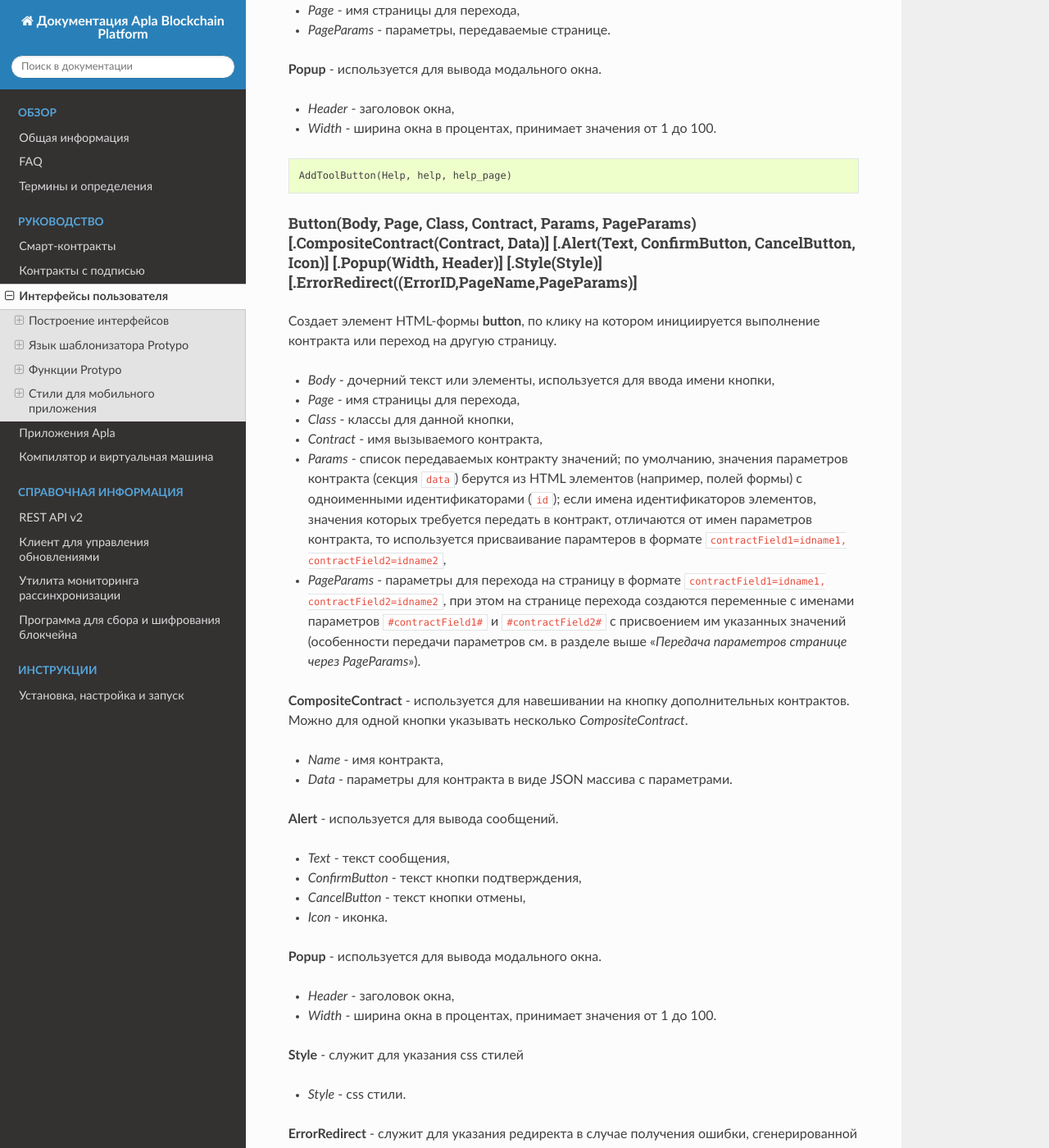
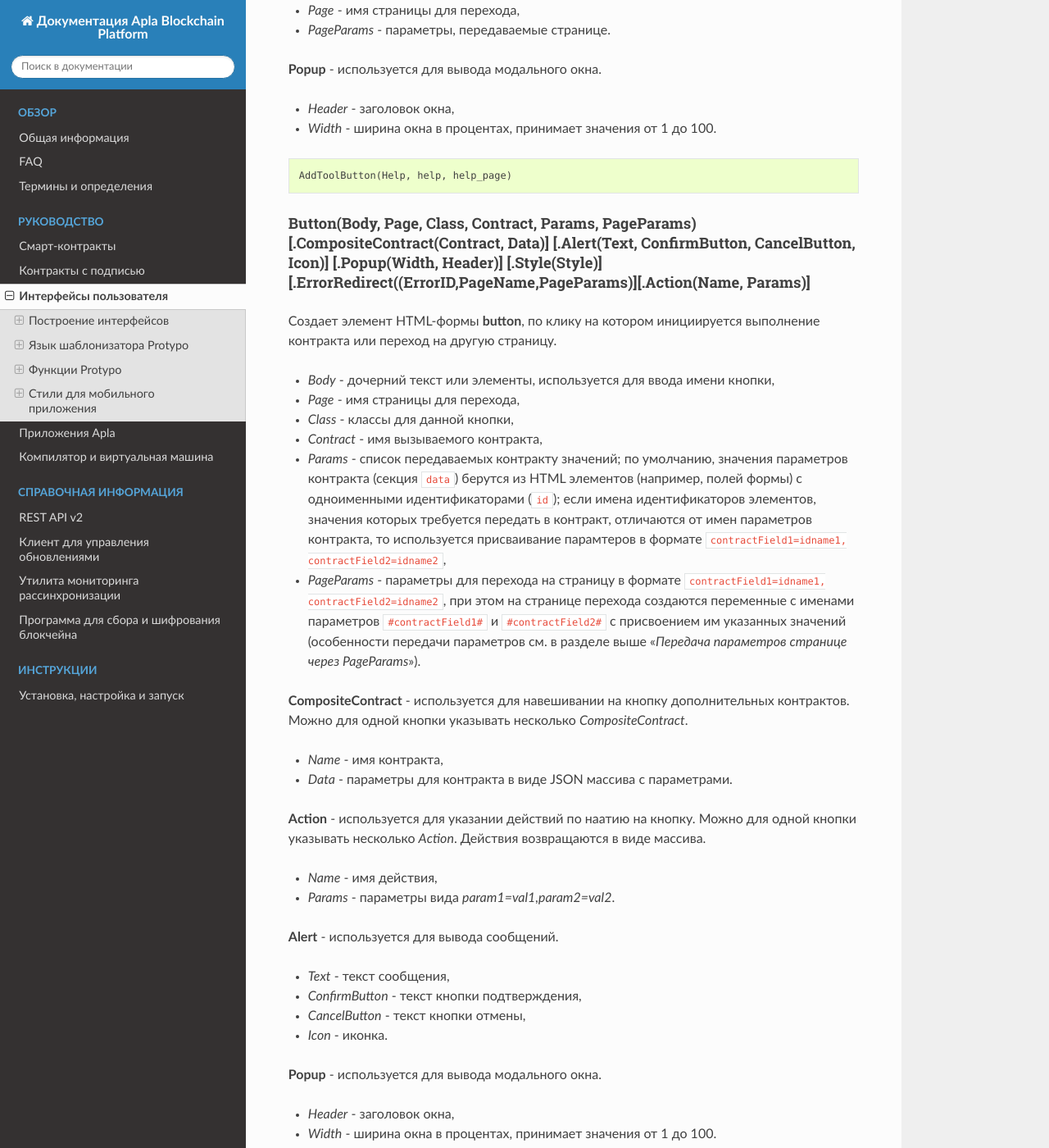
Before and after one commit to AplaProject/apla-docs-ru, a Sphinx documentation site: the page built from source/topics/templates2.rst, in a window 1280 px wide and 1400 px high, scrolled down 7003 px. Shown: the whole window at 82% size. Built offline with Sphinx 7.4.7 and the Read the Docs theme 2.0.0, drawn with Linux system fonts in a browser that asks for light colours.

Commit message:
Update templates2.rst

```diff
--- a/source/topics/templates2.rst
+++ b/source/topics/templates2.rst
@@ -243,7 +243,7 @@ AddToolButton(Title, Icon, Page, PageParams) [.Popup(Width, Header)]
       AddToolButton(Help, help, help_page)
 
 
-Button(Body, Page, Class, Contract, Params, PageParams) [.CompositeContract(Contract, Data)] [.Alert(Text, ConfirmButton, CancelButton, Icon)] [.Popup(Width, Header)] [.Style(Style)] [.ErrorRedirect((ErrorID,PageName,PageParams)]
+Button(Body, Page, Class, Contract, Params, PageParams) [.CompositeContract(Contract, Data)] [.Alert(Text, ConfirmButton, CancelButton, Icon)] [.Popup(Width, Header)] [.Style(Style)] [.ErrorRedirect((ErrorID,PageName,PageParams)][.Action(Name, Params)]
 -------------------------------------------------------------------------------------------------------------------------------------------------------------------------------------------------------------------------------------
 
 Создает элемент HTML-формы  **button**, по клику на котором инициируется выполнение контракта или переход на другую страницу.
@@ -259,6 +259,11 @@ Button(Body, Page, Class, Contract, Params, PageParams) [.CompositeContract(Cont
 
 * *Name* - имя контракта,
 * *Data* - параметры для контракта в виде JSON массива с параметрами.
+
+**Action** - используется для указании действий по наатию на кнопку. Можно для одной кнопки указывать несколько *Action*. Действия возвращаются в виде массива.
+
+* *Name* - имя действия,
+* *Params* - параметры вида *param1=val1,param2=val2*.
 
 **Alert** - используется для вывода сообщений.
 
```
